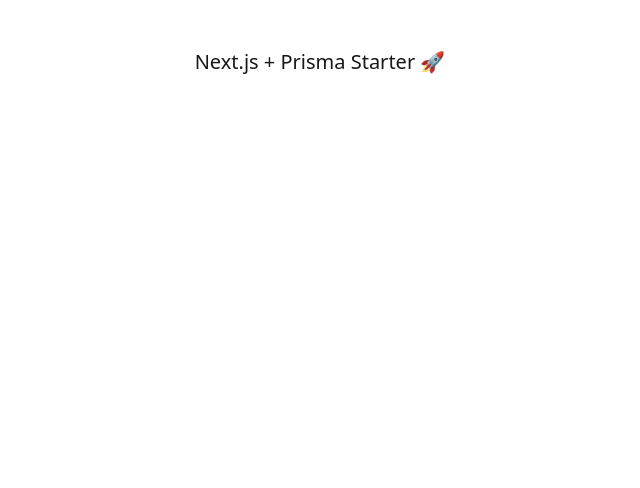
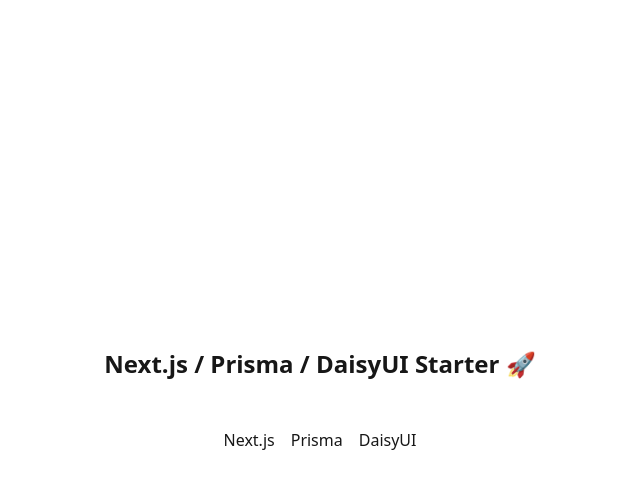
Before and after one commit to tomguillermou/next-starter, a Next.js app: page / in a window 1280 px wide. Shown: the top 488 px of the page, without its empty margins (320-960 px from the left). Built offline with nearby package versions, Linux system fonts and the light colour scheme.

Commit message:
Install DaisyUI

```diff
--- a/app/page.tsx
+++ b/app/page.tsx
@@ -1,7 +1,34 @@
+import Link from 'next/link'
+
 export default function Home() {
   return (
-    <main>
-      <h1 className="p-12 text-center text-xl">Next.js + Prisma Starter 🚀</h1>
+    <main className="flex h-screen flex-col items-center justify-center gap-12">
+      <h1 className="text-2xl font-bold">
+        Next.js / Prisma / DaisyUI Starter 🚀
+      </h1>
+      <div className="flex gap-4">
+        <Link
+          className="link link-hover"
+          href="https://nextjs.org/docs"
+          target="_blank"
+        >
+          Next.js
+        </Link>
+        <Link
+          className="link link-hover"
+          href="https://www.prisma.io/docs/orm"
+          target="_blank"
+        >
+          Prisma
+        </Link>
+        <Link
+          className="link link-hover"
+          href="https://daisyui.com/docs"
+          target="_blank"
+        >
+          DaisyUI
+        </Link>
+      </div>
     </main>
   )
 }
--- a/package.json
+++ b/package.json
@@ -20,6 +20,7 @@
     "@types/node": "^20",
     "@types/react": "^19",
     "@types/react-dom": "^19",
+    "daisyui": "^4.12.23",
     "eslint": "^9",
     "eslint-config-next": "15.1.6",
     "postcss": "^8",
--- a/tailwind.config.ts
+++ b/tailwind.config.ts
@@ -2,7 +2,6 @@
 
 export default {
   content: [
-    './pages/**/*.{js,ts,jsx,tsx,mdx}',
     './components/**/*.{js,ts,jsx,tsx,mdx}',
     './app/**/*.{js,ts,jsx,tsx,mdx}',
   ],
@@ -14,5 +13,6 @@
       },
     },
   },
-  plugins: [],
+  // eslint-disable-next-line @typescript-eslint/no-require-imports
+  plugins: [require('daisyui')],
 } satisfies Config
```
Also changed, not shown: 1 other file (tests, documents, lock files or other folders).
